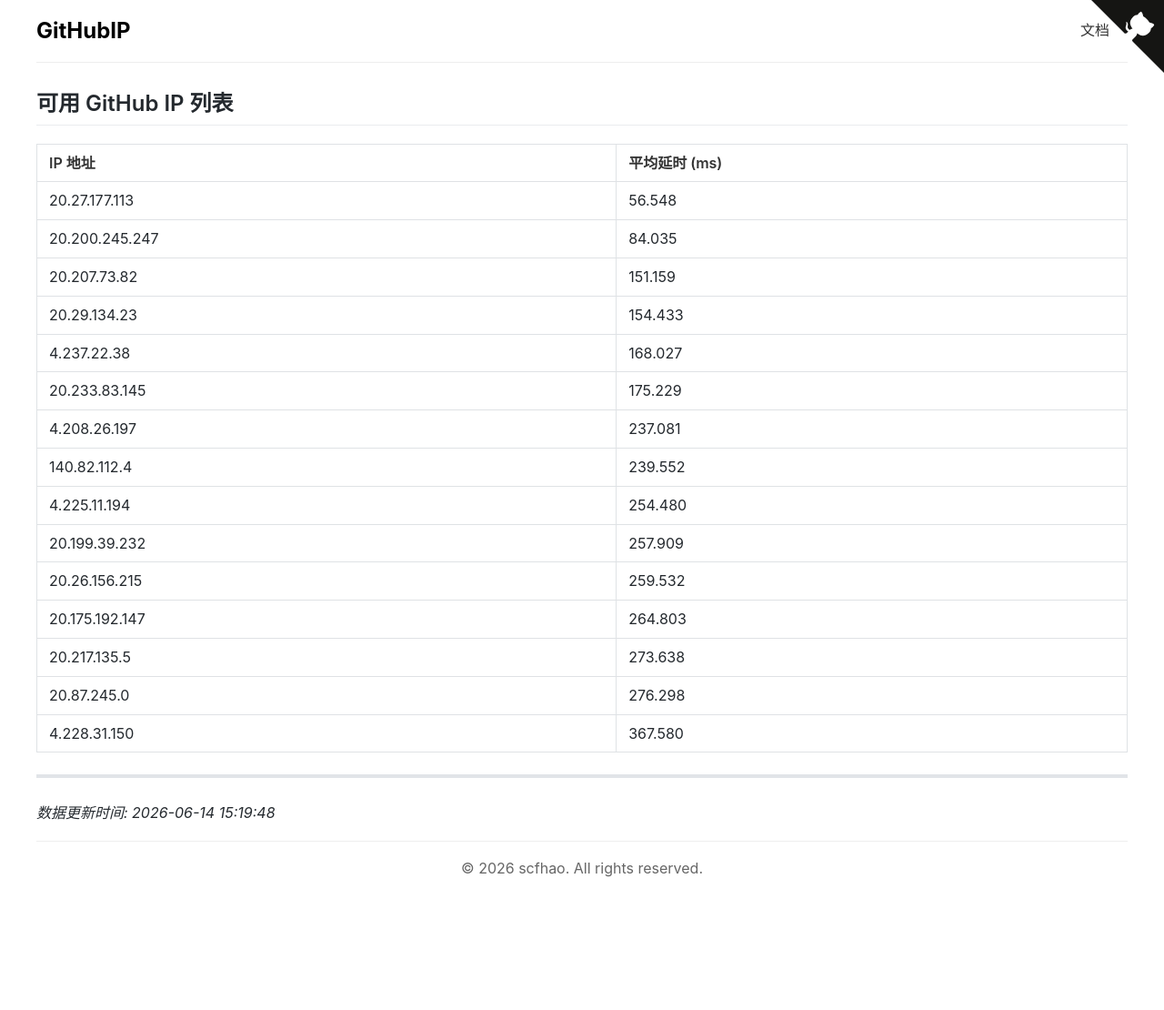
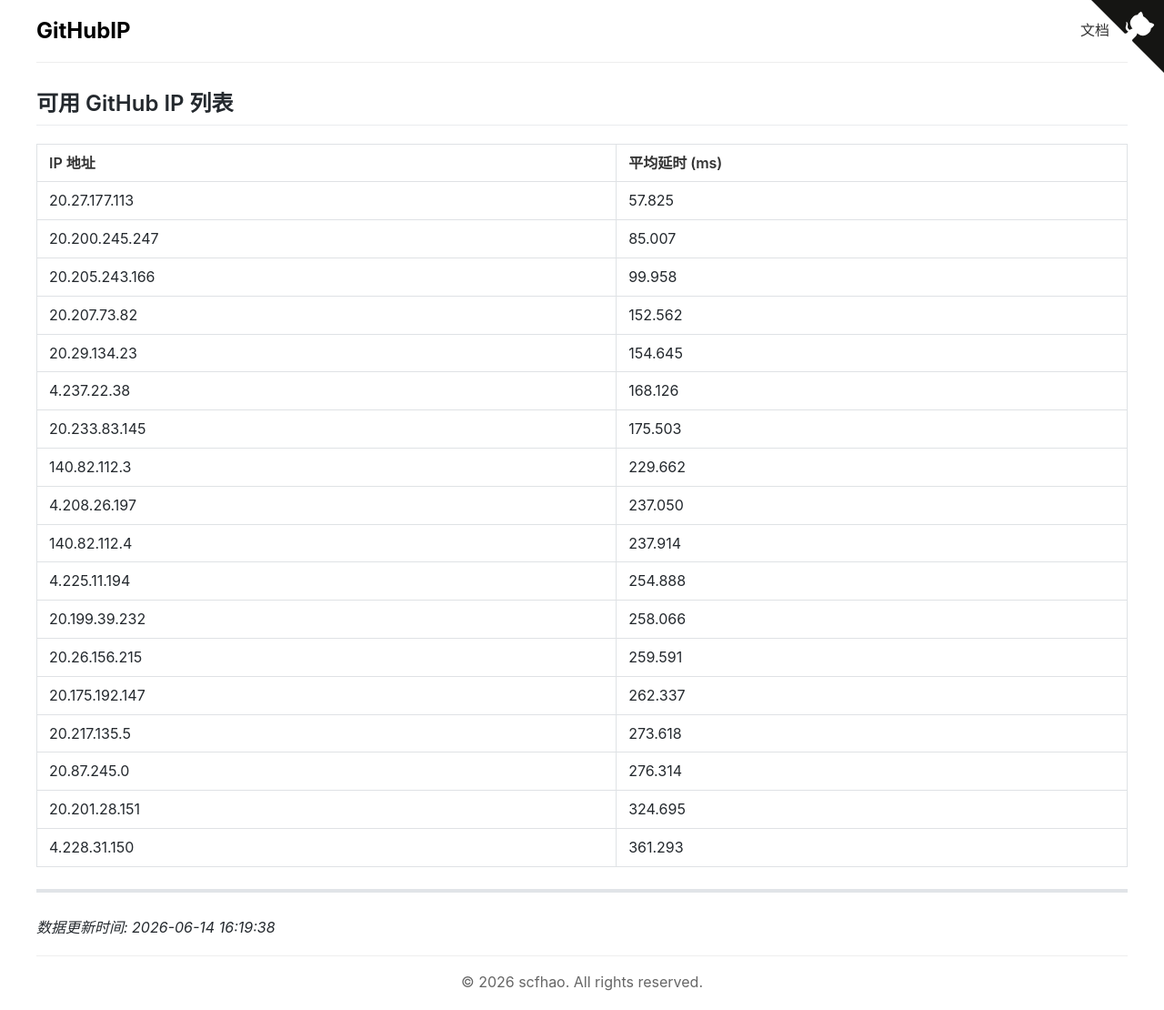
Before and after one commit to scfhao/GitHubIP, a Jekyll site: the page built from index.md, in a window 1280 px wide. Shown: the whole page at 91% size. Built offline with Jekyll 4.4.1, drawn with Linux system fonts in a browser that asks for light colours; before the commit the page ends 984 px from its top, so only the background shows below that.

Commit message:
自动脚本执行 - 2026-06-14 16:19:38

```diff
--- a/index.md
+++ b/index.md
@@ -1,29 +1,32 @@
 ---
 layout: home
 title: GitHub IP 列表
-date: 2026-06-14 15:19:48
+date: 2026-06-14 16:19:38
 ---
 
 ## 可用 GitHub IP 列表
 
 | IP 地址 | 平均延时 (ms) |
 |---------|--------------|
-| 20.27.177.113 | 56.548 |
-| 20.200.245.247 | 84.035 |
-| 20.207.73.82 | 151.159 |
-| 20.29.134.23 | 154.433 |
-| 4.237.22.38 | 168.027 |
-| 20.233.83.145 | 175.229 |
-| 4.208.26.197 | 237.081 |
-| 140.82.112.4 | 239.552 |
-| 4.225.11.194 | 254.480 |
-| 20.199.39.232 | 257.909 |
-| 20.26.156.215 | 259.532 |
-| 20.175.192.147 | 264.803 |
-| 20.217.135.5 | 273.638 |
-| 20.87.245.0 | 276.298 |
-| 4.228.31.150 | 367.580 |
+| 20.27.177.113 | 57.825 |
+| 20.200.245.247 | 85.007 |
+| 20.205.243.166 | 99.958 |
+| 20.207.73.82 | 152.562 |
+| 20.29.134.23 | 154.645 |
+| 4.237.22.38 | 168.126 |
+| 20.233.83.145 | 175.503 |
+| 140.82.112.3 | 229.662 |
+| 4.208.26.197 | 237.050 |
+| 140.82.112.4 | 237.914 |
+| 4.225.11.194 | 254.888 |
+| 20.199.39.232 | 258.066 |
+| 20.26.156.215 | 259.591 |
+| 20.175.192.147 | 262.337 |
+| 20.217.135.5 | 273.618 |
+| 20.87.245.0 | 276.314 |
+| 20.201.28.151 | 324.695 |
+| 4.228.31.150 | 361.293 |
 
 ---
 
-*数据更新时间: 2026-06-14 15:19:48*
+*数据更新时间: 2026-06-14 16:19:38*
```
